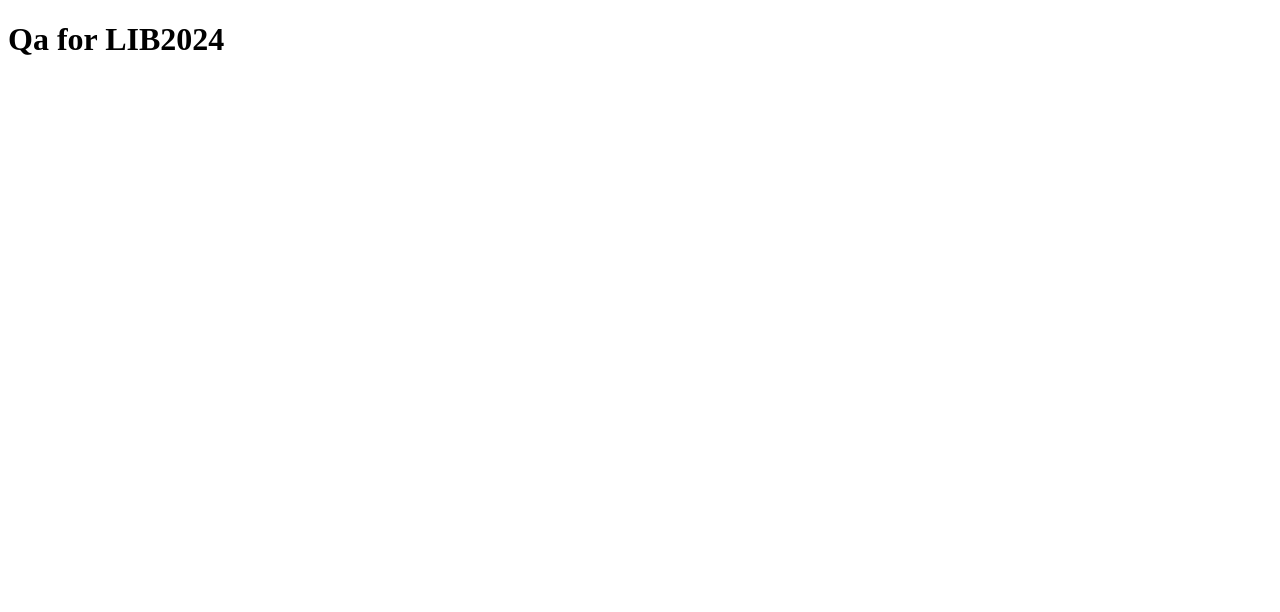
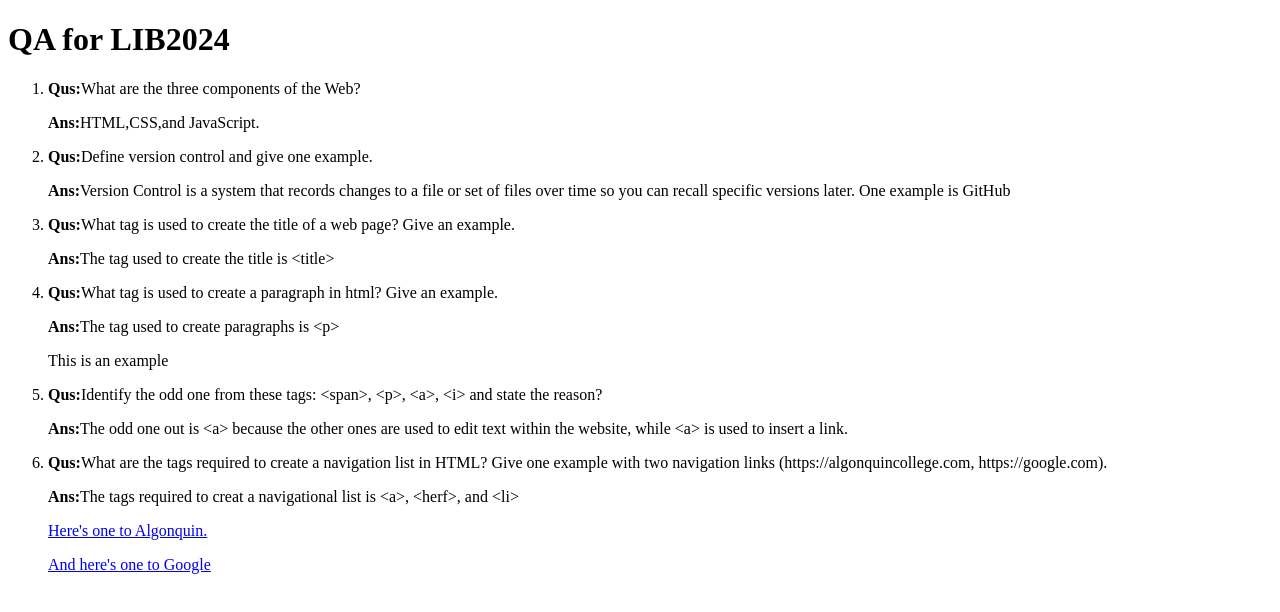
Before and after one commit to N1nt3nd064/mak00023-github.io, a plain HTML site: page lib2024/qa/index.html in a window 1280 px wide. Drawn offline with Linux system fonts and the light colour scheme.

Commit message:
Week 5 Q/A

```diff
--- a/lib2024/qa/index.html
+++ b/lib2024/qa/index.html
@@ -4,7 +4,39 @@
 	<title>QA - LIB2024 - Celine Mak</title>
 </head>
 <body>
-<h1>Qa for LIB2024</h1>
+<h1>QA for LIB2024</h1>
+<ol>
+	<!-- Question 1 -->
+	<li>
+		<p><strong>Qus:</strong>What are the three components of the Web?</p>
+		<p><strong>Ans:</strong>HTML,CSS,and JavaScript.</p>
+	</li>
+	<!-- Question 2 -->
+	<li>
+		<p><strong>Qus:</strong>Define version control and give one example.</p>
+		<p><strong>Ans:</strong>Version Control is a system that records changes to a file or set of files over time so you can recall specific versions later. One example is GitHub</p>
+	</li>
+	<!-- Question 3 -->
+	<li>
+		<p><strong>Qus:</strong>What tag is used to create the title of a web page? Give an example.</p>
+		<p><strong>Ans:</strong>The tag used to create the title is &lt;title&gt;<title>This is an example</title> </p>
+	</li>
+		<!-- Question 4 -->
+	<li>
+		<p><strong>Qus:</strong>What tag is used to create a paragraph in html? Give an example.</p>
+		<p><strong>Ans:</strong>The tag used to create paragraphs is &lt;p&gt; <p>This is an example</p>
+	</li>
+	<!-- Question 5 -->
+	<li>
+		<p><strong>Qus:</strong>Identify the odd one from these tags: &lt;span&gt;, &lt;p&gt;, &lt;a&gt;, &lt;i&gt;  and state the reason?</p>
+		<p><strong>Ans:</strong>The odd one out is &lt;a&gt; because the other ones are used to edit text within the website, while &lt;a&gt; is used to insert a link.</p>
+	</li>
+		<!-- Question 6 -->
+	<li>
+		<p><strong>Qus:</strong>What are the tags required to create a navigation list in HTML? Give one example with two navigation links (https://algonquincollege.com, https://google.com).</p>
+		<p><strong>Ans:</strong>The tags required to creat a navigational list is &lt;a&gt;, &lt;herf&gt;, and &lt;li&gt;</p><a href="https://algonquincollege.com">Here's one to Algonquin.</a></p><a href="https://google.com" title="Google">And here's one to Google</a></p>
+
+	</li>
 
 </body>
 </html>
```
